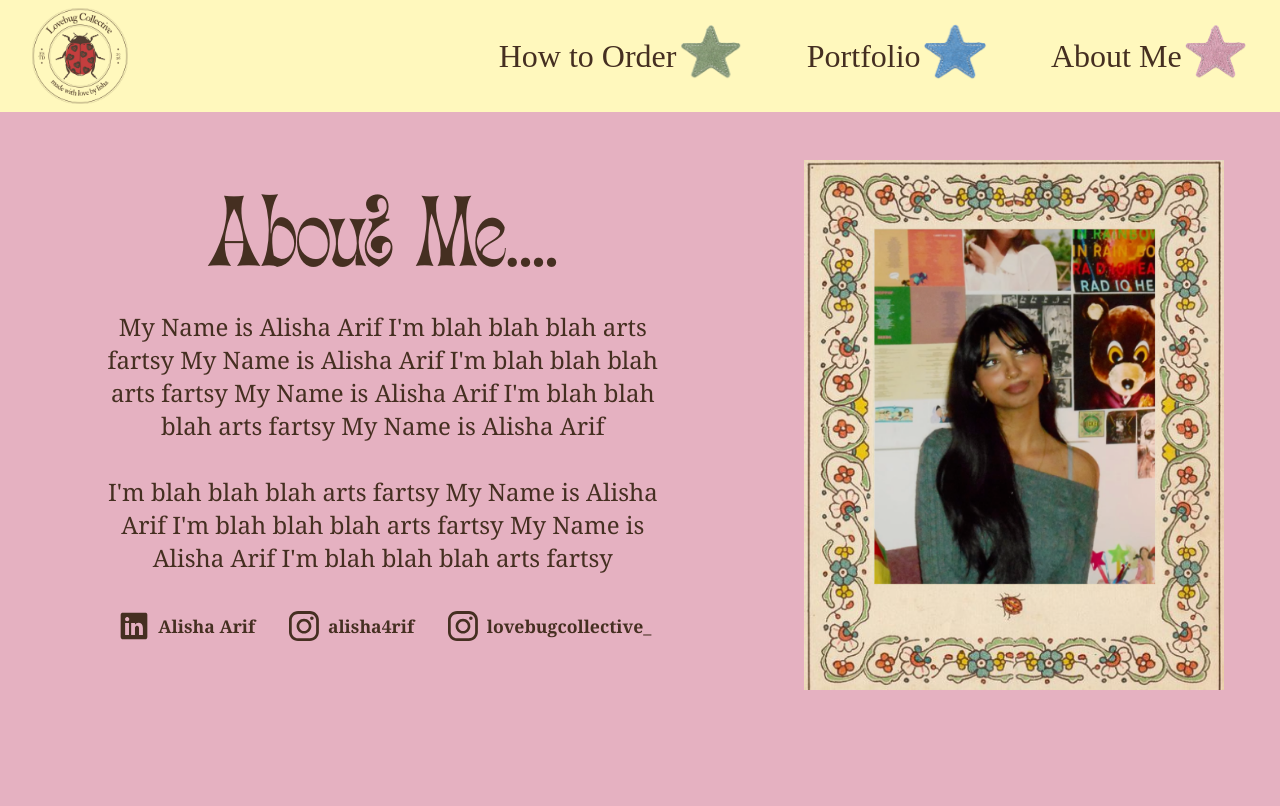
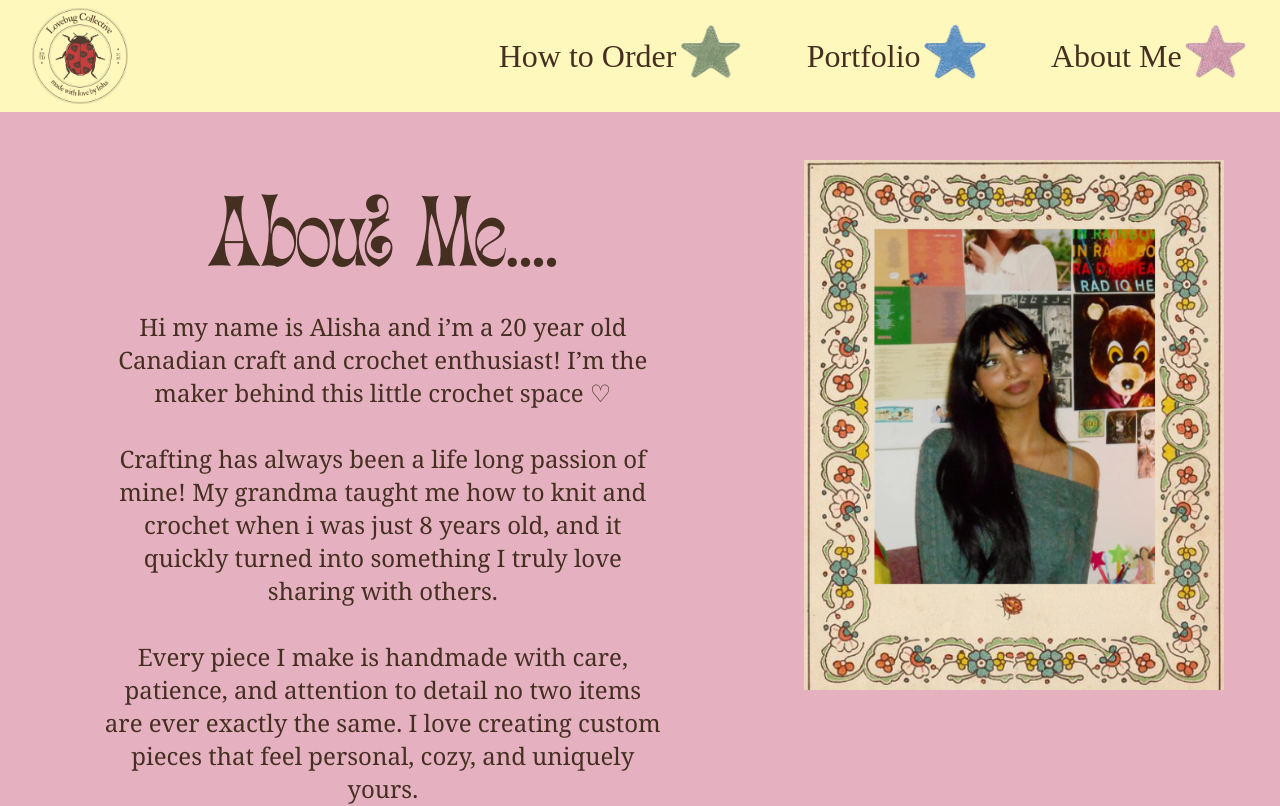
Before and after one commit to Omar-Ghon/Lovebug, an Angular app: page /about in a window 1280 px wide. Shown: the top 806 px of the page. Built offline with nearby package versions, Linux system fonts and the light colour scheme; a web font is replaced by a local one.

Commit message:
About Me paragraph & email

```diff
--- a/src/app/features/about-me/about-me.component.html
+++ b/src/app/features/about-me/about-me.component.html
@@ -3,7 +3,7 @@
         <div class="about-me-title">
             <div class="about-me-text">
                 <div class="about-me-heading"> About Me.... </div>
-                <div class="about-me-paragraph">My Name is Alisha Arif I'm blah blah blah arts fartsy My Name is Alisha Arif I'm blah blah blah arts fartsy My Name is Alisha Arif I'm blah blah blah arts fartsy My Name is Alisha Arif <br><br> I'm blah blah blah arts fartsy My Name is Alisha Arif I'm blah blah blah arts fartsy My Name is Alisha Arif I'm blah blah blah arts fartsy </div>
+                <div class="about-me-paragraph">Hi my name is Alisha and i’m a 20 year old Canadian craft and crochet enthusiast! I’m the maker behind this little crochet space ♡ <br>  <br> Crafting has always been a life long passion of mine! My grandma taught me how to knit and crochet when i was just 8 years old, and it quickly turned into something I truly love sharing with others. <br> <br>  Every piece I make is handmade with care, patience, and attention to detail no two items are ever exactly the same. I love creating custom pieces that feel personal, cozy, and uniquely yours. <br> <br> Thank you for supporting my small business and being part of something made with love ✿ </div>
                 <div class="social-media-links">
                     <a class="social-media" target="_blank" href="https://www.linkedin.com/in/alisha-arif-6420062b9/">
                         <img src="assets/icons/linkedin.svg" alt="Linkedin" class="linkedin-icon">
@@ -17,6 +17,10 @@
                         <img src="assets/icons/instagram.svg" alt="Lovebug Insta" class="lovebug-insta-icon">
                         <p class="social-media-text"> lovebugcollective_ </p>
                     </a>
+                    <a class="social-media" href="mailto:lovebugcollective0@gmail.com">
+                        <img src="assets/icons/email.svg" alt="Lovebug Email" class="lovebug-email-icon">
+                        <p class="social-media-text"> lovebugcollective0@gmail.com </p>
+                    </a>
                 </div>
             </div>
             <div class="about-me-image-wrapper">
--- a/src/app/features/about-me/about-me.component.scss
+++ b/src/app/features/about-me/about-me.component.scss
@@ -47,38 +47,39 @@
           }
 
         .social-media-links {
-            display: flex;
-            justify-content: space-around;
-            align-content: center;
-            gap: 0.5rem;
-
+          display: grid;
+          grid-template-columns: repeat(2, minmax(0, 1fr));
+          gap: 0.5rem 0.5rem;
+          margin-top: 2rem;
           font-family: Cambria, Cochin, Georgia, Times, 'Times New Roman', serif;
-            margin-top: 2rem;
 
           .social-media {
             display: flex;
             align-items: center;
-              gap: 0.1rem;
+            justify-content: center;
+            gap: 0.35rem;
             text-decoration: none;
             color: $dark-coffee;
+            min-width: 0;
 
             img {
               height: 2rem;
               width: 2rem;
+              flex-shrink: 0;
             }
 
             .social-media-text {
               font-size: 1rem;
               font-weight: 700;
               text-decoration: none;
+              margin: 0;
+              overflow-wrap: anywhere;
             }
 
             &:hover {
               color: $red;
             }
-
           }
-
         }
         }
       }
@@ -112,18 +113,21 @@
 
           .about-me-paragraph {
             font-size: 1.5rem;
-            max-width: 50vw;
+            max-width: 65vw;
             font-family: Cambria, Cochin, Georgia, Times, 'Times New Roman', serif;
             overflow-wrap: break-word;
             word-break: normal;
           }
 
           .social-media-links {
-            display: flex;
-            justify-content: space-around;
+            display: grid;
+            grid-template-columns: repeat(2, minmax(0, 1fr));
+            gap: 0.75rem 0.75rem;
+            justify-content: center;
 
             .social-media {
-              gap: 0.25rem;
+              justify-content: center;
+              gap: 0.4rem;
 
               img {
                 height: 2.5rem;
@@ -134,7 +138,6 @@
                 font-size: 1.1rem;
               }
             }
-
           }
         }
 
--- a/src/app/features/home/home-page.component.scss
+++ b/src/app/features/home/home-page.component.scss
@@ -10,7 +10,7 @@
 
 .home-body {
   position: relative;
-  height: 100vh;
+  height: 90vh;
   width: 100%;
   overflow: hidden;
   background: $dark-coffee;
@@ -27,7 +27,7 @@
     .homeBgMobile {
       width: 100%;
       display: block;
-      height: 75vh;
+      height: 90vh;
     }
 
     .home-overlay-text {
--- a/src/app/features/how-to-order/category-page/category-page.component.html
+++ b/src/app/features/how-to-order/category-page/category-page.component.html
@@ -351,9 +351,9 @@
               </div>
             }
 
-            <button class="submit-button" type="submit" [disabled]="isSubmitting">
+            <!-- <button class="submit-button" type="submit" [disabled]="isSubmitting">
               {{ isSubmitting ? 'Submitting...' : 'Submit Request' }}
-            </button>
+            </button> -->
           </form>
         </div>
       </div>
--- a/src/app/features/how-to-order/how-to-order.component.html
+++ b/src/app/features/how-to-order/how-to-order.component.html
@@ -5,7 +5,7 @@
 
       <div class="how-to-order-notice">
         <span class="how-to-order-notice-label">Please note:</span>
-        Orders will begin fulfillment on <strong> <br> April 17</strong>!
+        Order submission begins from <strong> <br> April 17</strong>!
       </div>
     </div>
 
```
Also changed, not shown: src/assets/icons/email.svg (added). Lines whose indentation alone changed are shown as unchanged.
